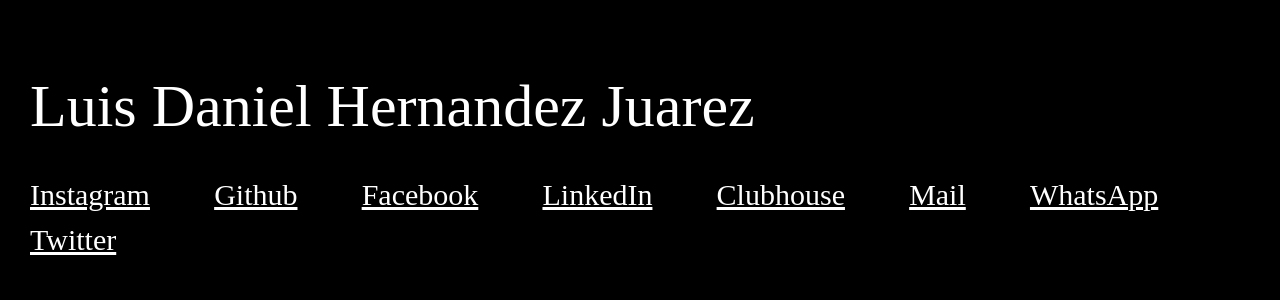
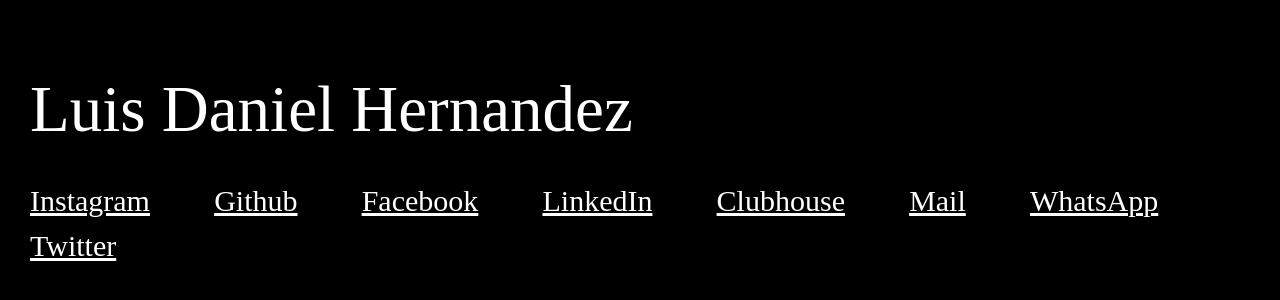
Before and after one commit to upskyorg/luisdanielhj, a plain HTML site: page index.html in a window 1280 px wide. Shown: the part 242-542 px from the top of the page. Drawn offline with nearby package versions, Linux system fonts and the light colour scheme.

Commit message:
Update index.html

```diff
--- a/index.html
+++ b/index.html
@@ -13,8 +13,7 @@
     style="background-color: black; display: flex; justify-content: center; vertical-align: middle; width: 100%; height: 100%; padding-top: 22%;">
     <div style="justify-content: space-between;">
         <div style="justify-content: space-between;">
-            <h1 style="color: white; font-family: baskerville; font-size: 60px; margin: 30px;">Luis Daniel Hernandez
-                Juarez</h1>
+            <h1 style="color: white; font-family: baskerville; font-size: 65px; margin: 30px;">Luis Daniel Hernandez</h1>
             <a href="https://instagram.com/luisdanielhj"
                 style="color: white; font-family: baskerville; font-size: 30px; margin: 30px;">Instagram</a>
             <a href="https://github.com/luisdanielhj"
```
